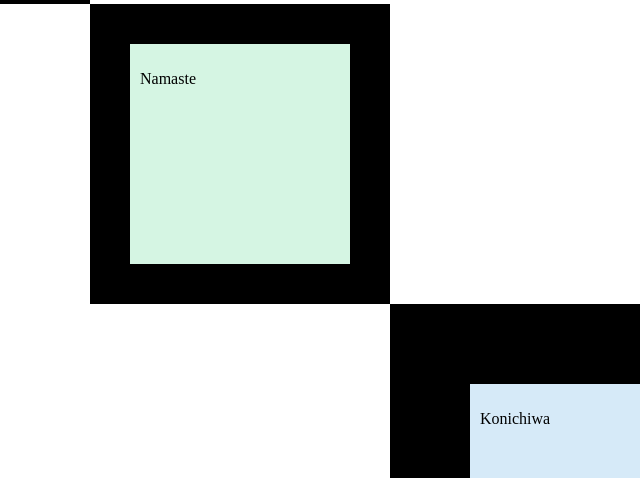
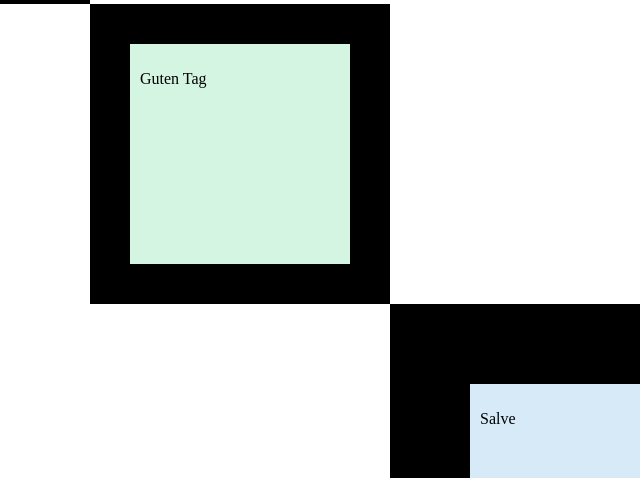
Before and after one commit to farhin-bhuiyan/Web-Dev-Assignment-2, a plain HTML site: page index.html in a window 1280 px wide. Shown: the part 726-1204 px from the top of the page, 640-1280 px from the left. Drawn offline with Linux system fonts and the light colour scheme.

Commit message:
Update index.html

```diff
--- a/index.html
+++ b/index.html
@@ -3,7 +3,7 @@
 <head>
     <meta charset="UTF-8">
     <meta name="viewport" content="width=device-width, initial-scale=1.0">
-    <title>Homework-2</title>
+    <title>Homework 2 solution</title>
     <link rel="stylesheet" href="./style.css" />
 </head>
 <body>
@@ -20,11 +20,13 @@
     </div>
 
     <div id="four">
-        <p>Namaste</p>
+        <p>Guten Tag</p>
     </div>
 
     <div id="five">
-        <p>Konichiwa</p>
+        <p>Salve</p>
     </div>
 </body>
 </html>
+</body>
+</html>
```
